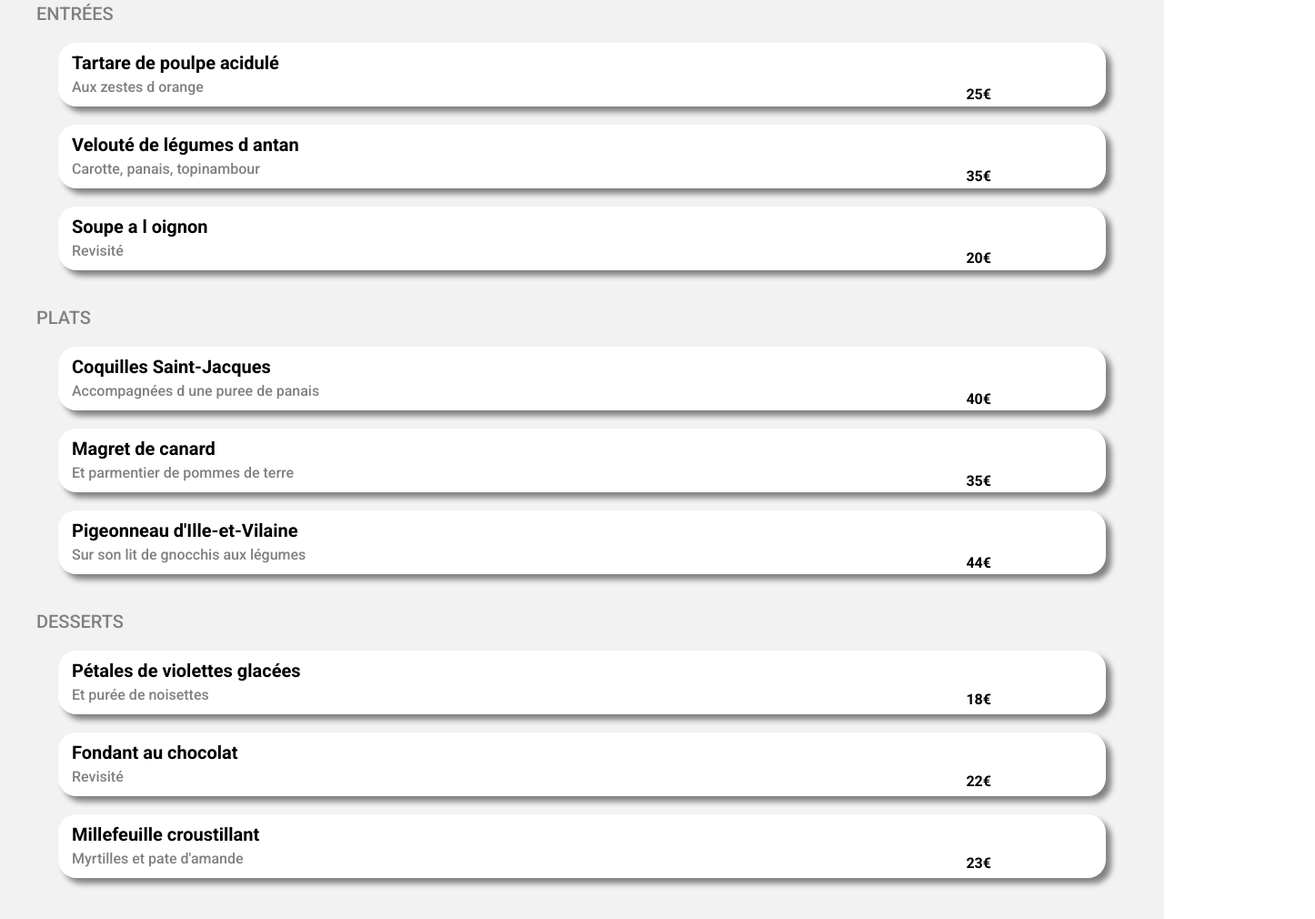
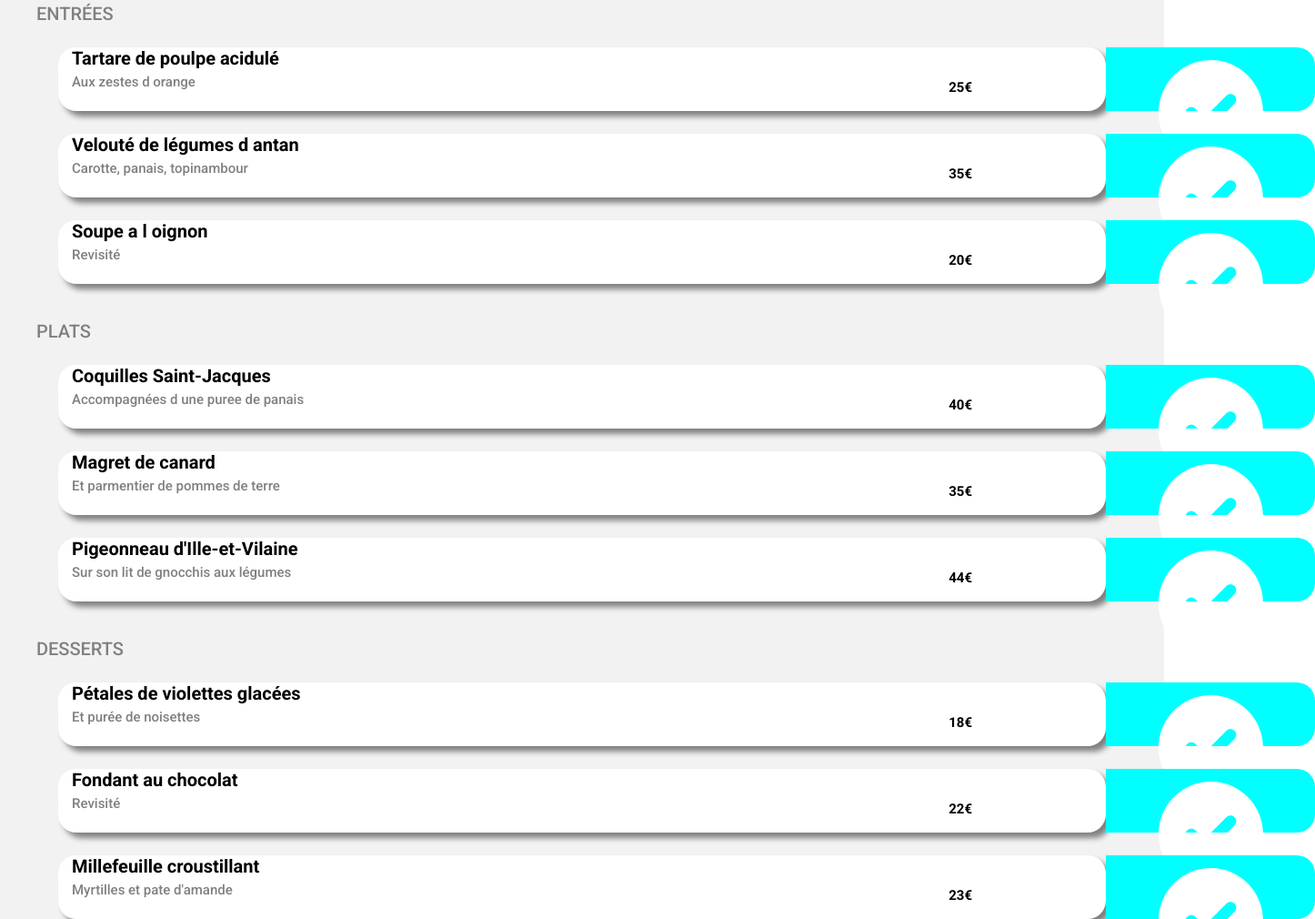
Before and after one commit to Eddy07999/Eddy_Leullier_3_04112021, a plain HTML site: page page1.html in a window 1280 px wide. Shown: the part 414-1424 px from the top of the page at 91% size, 1446 px wide, since content can reach past the window. Drawn offline with Linux system fonts and the light colour scheme; a web font is replaced by a local one.

Commit message:
21octobre

```diff
--- a/page1.css
+++ b/page1.css
@@ -11,7 +11,8 @@ header a{
 
 
 
-header h1{ font-weight: normal;
+header h1{
+	font-weight: normal;
 	font-family: shrikhand , cursive;
 	font-size: 33px;
 	padding-left: 15px;
@@ -24,7 +25,7 @@ header h1{ font-weight: normal;
 
 }
 
-#menu_a_la_francaise h1{
+.menu_a_la_francaise h1{
 	font-weight: normal;
 	font-family: shrikhand , cursive;
 	font-size: 33px;
@@ -47,7 +48,7 @@ header i{
 	padding-left: 15px;
 }
 
-#menu_a_la_francaise{
+.menu_a_la_francaise{
 	position: relative;
 	top: 220px;
 	width: 100%;
@@ -57,19 +58,62 @@ header i{
 	border-radius: 30px 30px 0px 0px;
 
 }
-#menu_a_la_francaise article{
-
+.menu_a_la_francaise article{
+	overflow: ;
 	margin: auto;
+	margin-top: 25px;
 	box-shadow: 6px 6px 6px grey;
 	background-color: white;
 	border-radius: 20px 20px 20px 20px;
 	width: 90%;
 	height: 70px;
 	animation: slide 4s ,move 2s;
+	position: relative;
 
 
 
 }
+
+
+/**************************************************/
+
+.menu_a_la_francaise article::before{
+	content: "";
+
+	position: absolute;
+	background: aqua;
+	border-radius: 0 20px 20px 0;
+	width: 20%;
+	height: 100%;
+	top:0;
+	right: -20%;
+	transition: transform .3s linear;
+}
+.menu_a_la_francaise article::after{
+	content:url(./images/circle-check-solid-white.svg) ;
+
+	position: absolute;
+	right: -15%;
+	top: 20%;
+	/*z-index: 2;*/
+	width: 10%;
+
+	transition: transform .3s linear;
+
+}
+
+
+.menu_a_la_francaise article a:hover::before{
+	transform: translateX(20%);
+}
+.menu_a_la_francaise article a:hover::after{
+	transform: translateX(-190%) rotate(1turn);
+}
+
+/*************************************/
+
+
+
 @keyframes slide{
 	from{opacity: 0 ;}
 	to{opacity: 1  ;}
@@ -78,7 +122,7 @@ header i{
 	from{transform: translateY(-30px);}
 	to{transform: translateY(0px);}
 }
-#menu_a_la_francaise h2{
+.menu_a_la_francaise h2{
 	margin-top: 40px;
 	font-size: 20px;
 	padding-left: 40px;
@@ -86,83 +130,84 @@ header i{
 	color: grey;
 }
 
-#menu_a_la_francaise h3{
-	padding-top: 10px;
+.menu_a_la_francaise h3{
+
 	color: black;
 	font-size: 20px;
 	padding-left: 15px;
 	margin-bottom: 0px;
 }
-#menu_a_la_francaise p{
+.menu_a_la_francaise p{
 	padding-left: 15px;
 	font-weight: normal;
 	color: grey;
 	margin-top: 5px;
+	font-size: 15px;
 }
 a{
 	text-decoration: none;
 	cursor: pointer;
 }
-#menu_a_la_francaise #prix_entree_1{
+.menu_a_la_francaise #prix_entree_1{
 	position: absolute;
-	padding-left: 78%;
-	top: 195px;
+	padding-left: 85%;
+	top: 30px;
 	color: #000;
 	font-weight: bold;
 }
-#menu_a_la_francaise #prix_entree_2{
+.menu_a_la_francaise #prix_entree_2{
 	position: absolute;
-	padding-left: 78%;
-	top: 285px;
+	padding-left: 85%;
+	top: 30px;
 	color: #000;
 	font-weight: bold;
 }
-#menu_a_la_francaise #prix_entree_3{
+.menu_a_la_francaise #prix_entree_3{
 	position: absolute;
-	padding-left: 78%;
-	top: 375px;
+	padding-left: 85%;
+	top: 30px;
 	color: #000;
 	font-weight: bold;
 }
-#menu_a_la_francaise #prix_plat_1{
+.menu_a_la_francaise #prix_plat_1{
 	position: absolute;
-	padding-left: 78%;
-	top: 530px;
+	padding-left: 85%;
+	top: 30px;
 	color: #000;
 	font-weight: bold;
 }
-#menu_a_la_francaise #prix_plat_2{
+.menu_a_la_francaise #prix_plat_2{
 	position: absolute;
-	padding-left: 78%;
-	top: 620px;
+	padding-left: 85%;
+	top: 30px;
 	color: #000;
 	font-weight: bold;
 }
-#menu_a_la_francaise #prix_plat_3{
+.menu_a_la_francaise #prix_plat_3{
 	position: absolute;
-	padding-left: 78%;
-	top: 710px;
+	padding-left: 85%;
+	top: 30px;
 	color: #000;
 	font-weight: bold;
 }
-#menu_a_la_francaise #prix_dessert_1{
+.menu_a_la_francaise #prix_dessert_1{
 	position: absolute;
-	padding-left: 78%;
-	top: 860px;
+	padding-left: 85%;
+	top: 30px;
 	color: #000;
 	font-weight: bold;
 }
-#menu_a_la_francaise #prix_dessert_2{
+.menu_a_la_francaise #prix_dessert_2{
 	position: absolute;
-	padding-left: 78%;
-	top: 950px;
+	padding-left: 85%;
+	top: 30px;
 	color: #000;
 	font-weight: bold;
 }
-#menu_a_la_francaise #prix_dessert_3{
+.menu_a_la_francaise #prix_dessert_3{
 	position: absolute;
-	padding-left: 78%;
-	top: 1040px;
+	padding-left: 85%;
+	top: 30px;
 	color: #000;
 	font-weight: bold;
 }
--- a/page1.html
+++ b/page1.html
@@ -20,7 +20,7 @@
 		<img src="./images/toa-heftiba-DQKerTsQwi0-unsplash.jpg" alt="">
 	</header>
 	<main>
-		<section id="menu_a_la_francaise">
+		<section class="menu_a_la_francaise">
 			<h1>A la francaise</h1>
 
 			<h2>ENTRÉES</h2>
```
Also changed, not shown: styles.css (+10 -1 lines), images/circle-check-solid-white.svg (added).
